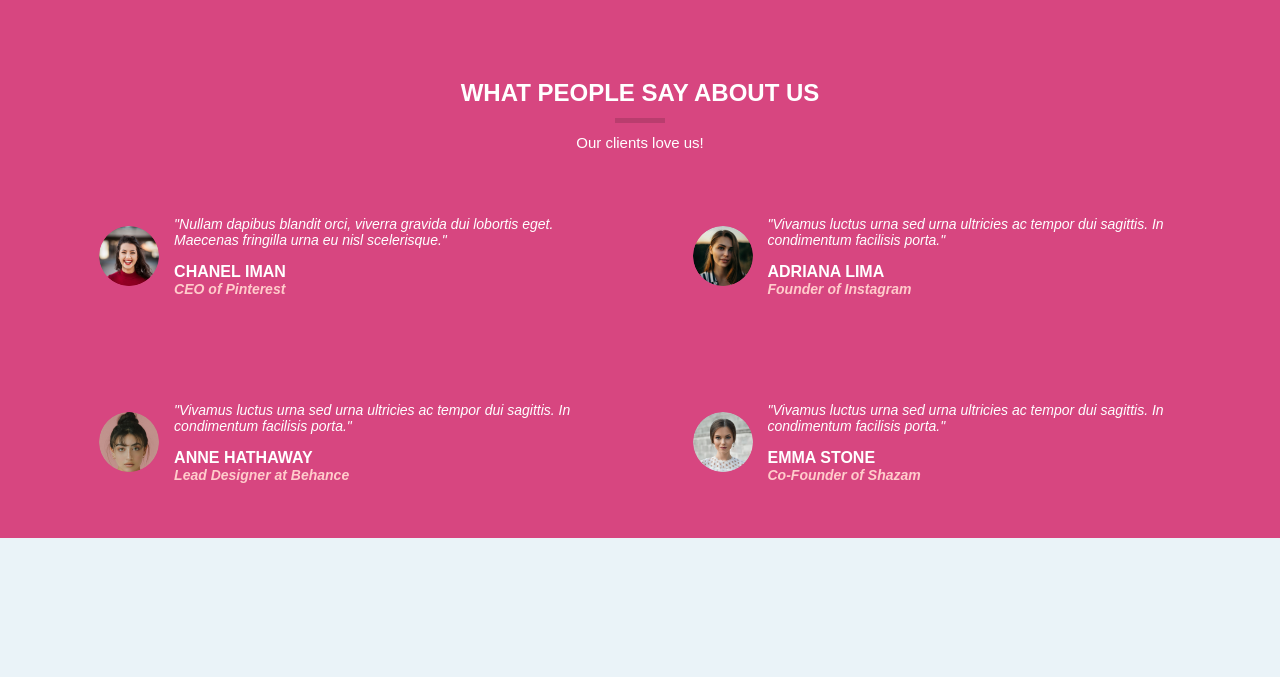
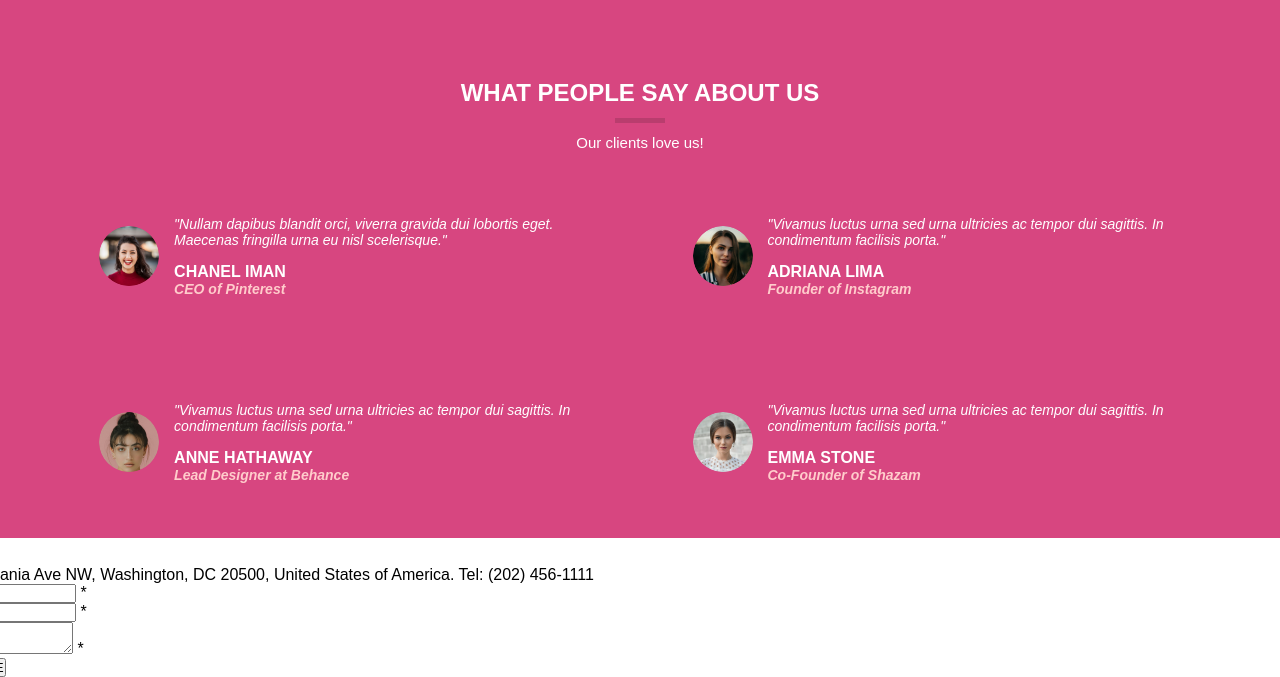
Before and after one commit to PetraSkolova/PRAX-DSY, a PHP site: page / in a window 1280 px wide; the page is wider, and only the part inside the window is pictured. Shown: the part 4075-4752 px from the top of that part. Before the commit the page ends 4613 px from the top of that part, so only its background shows below. Run offline with PHP 8.4, Linux system fonts and the light colour scheme.

Commit message:
section seven

```diff
--- a/CUDA project/index.html
+++ b/CUDA project/index.html
@@ -268,7 +268,6 @@
             </section>
         </div>
 <!----------------------------------------------------section six----------------------------------------------------->
-    </main>
         <div class="six-container">
             <section class="section" id="six">
                 <div class="section-title-six">
@@ -328,5 +327,39 @@
                 </div>
             </section>
         </div>
+<!----------------------------------------------------section seven----------------------------------------------------->
+        <div class="seven-container">
+            <section class="section" id="seven">
+                <div class="section-title-seven">
+                    <h1>GET IN TOUCH</h1>
+                    <div class="underline-seven"></div>
+                </div>
+                <div class="section-text-seven">
+                <p>1600 Pennsylvania Ave NW, Washington, DC 20500, United States of America.
+                Tel: (202) 456-1111</p>
+                </div>
+
+                <div class="formular">
+                    <form>
+                        <div class="form-group">
+                            <div class="input-wrapper">
+                                <input type="text" placeholder="Your Name*" required>
+                                <span class="required">*</span>
+                            </div>
+                            <div class="input-wrapper">
+                                <input type="email" placeholder="Your Email*" required>
+                                <span class="required">*</span>
+                            </div>
+                        </div>
+                        <div class="textarea-wrapper">
+                            <textarea placeholder="Your Message*" required></textarea>
+                            <span class="required">*</span>
+                        </div>
+                        <button type="submit">SEND MESSAGE</button>
+                    </form>
+                </div>
+            </section>
+        </div>
+    </main>
 </body>
 </html>
```
Also changed, not shown: CUDA project/style.css (line endings or trailing spaces). Lines whose indentation alone changed are shown as unchanged.
